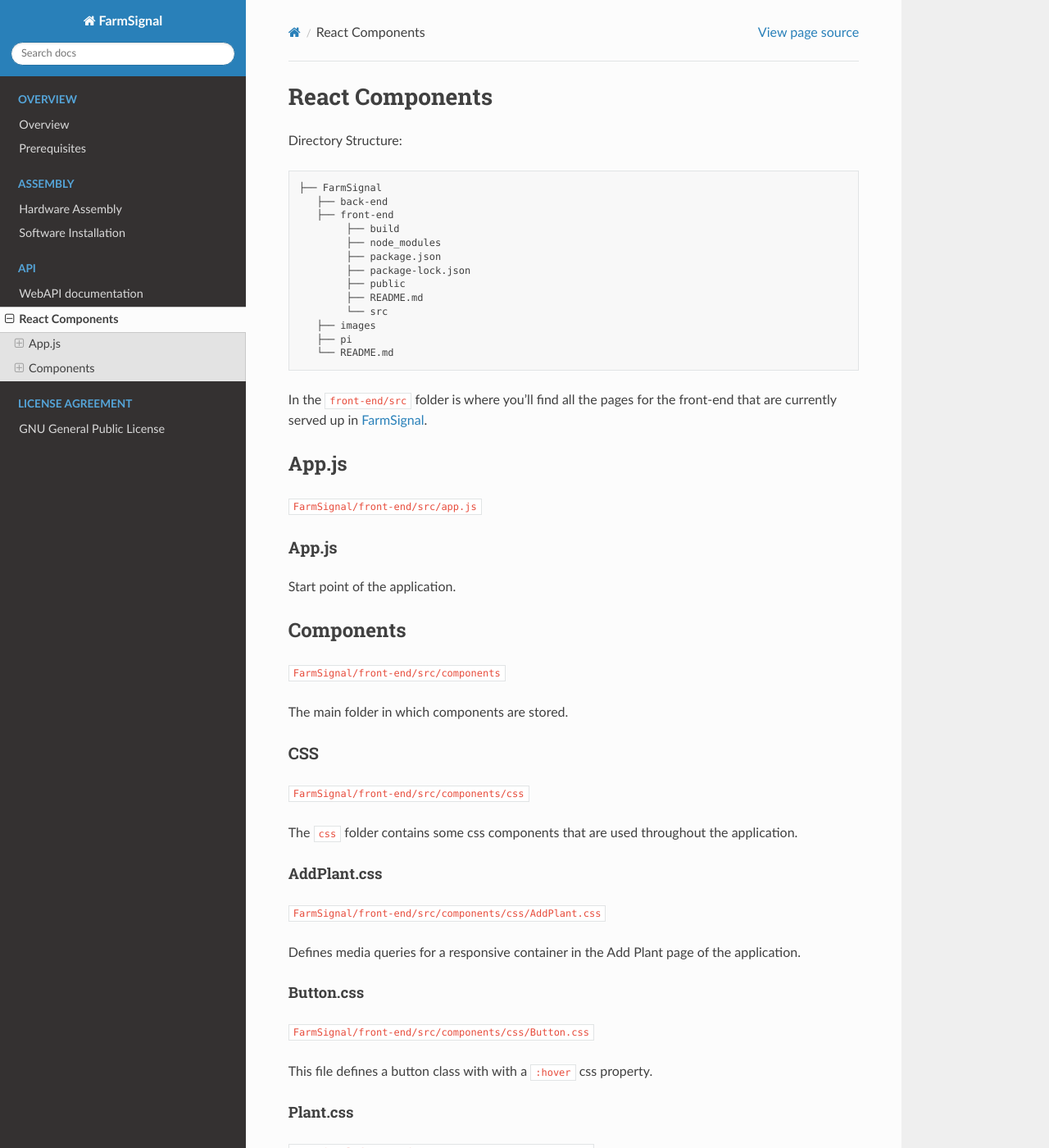
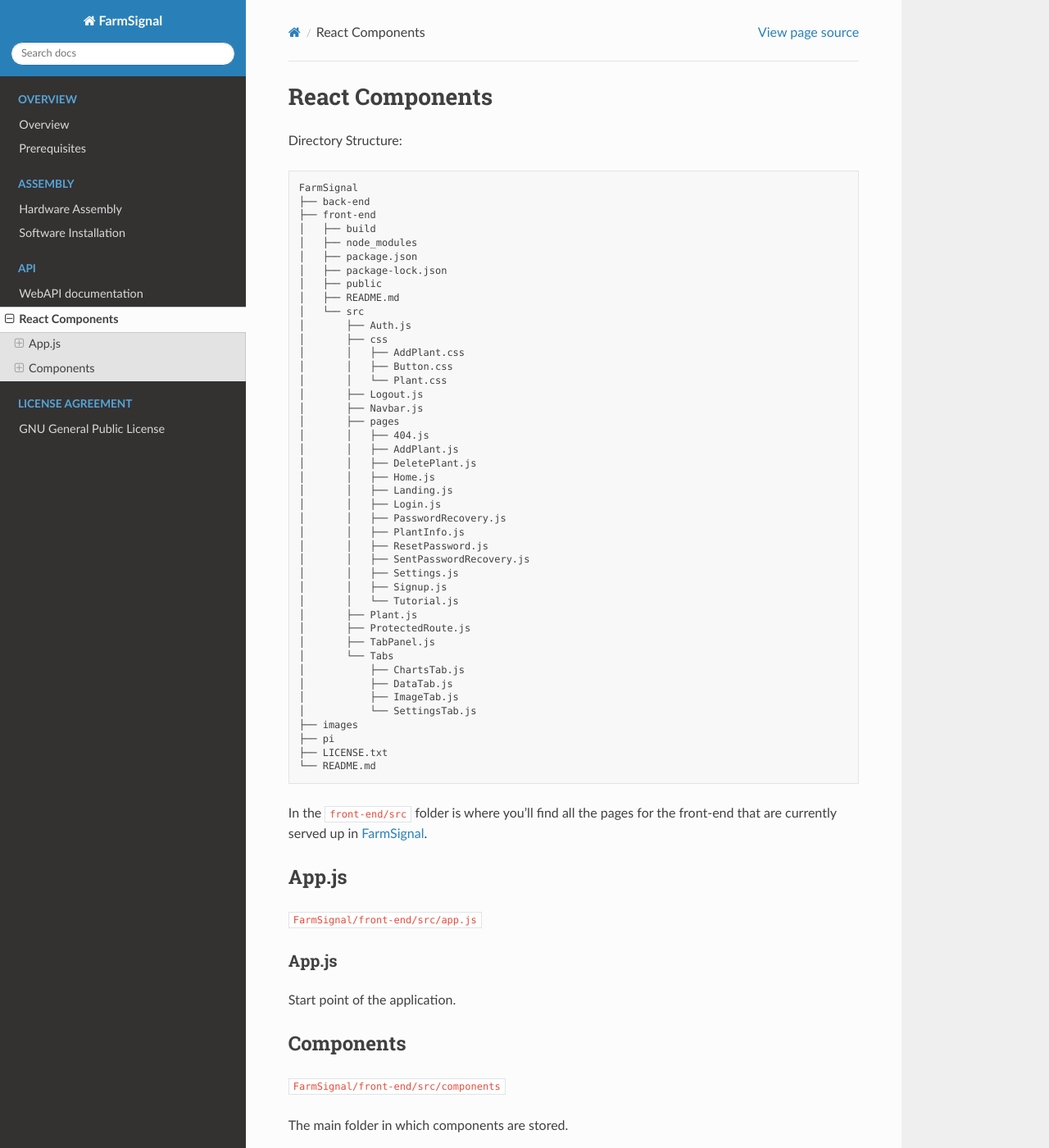
Before and after one commit to AlanConstantino/FarmSignal, a Sphinx documentation site: the page built from docs/front-end/react.rst, in a window 1280 px wide and 1400 px high. Shown: the whole window at 82% size. Built offline with Sphinx 7.4.7 and the Read the Docs theme 2.0.0, drawn with Linux system fonts in a browser that asks for light colours.

Commit message:
Fixed tree structure

```diff
--- a/docs/front-end/react.rst
+++ b/docs/front-end/react.rst
@@ -6,19 +6,49 @@
 
 .. code-block::
 
-  ├── FarmSignal
-     ├── back-end
-     ├── front-end
-          ├── build
-          ├── node_modules
-          ├── package.json
-          ├── package-lock.json
-          ├── public
-          ├── README.md
-          └── src
-     ├── images
-     ├── pi
-     └── README.md
+  FarmSignal
+  ├── back-end
+  ├── front-end
+  │   ├── build
+  │   ├── node_modules
+  │   ├── package.json
+  │   ├── package-lock.json
+  │   ├── public
+  │   ├── README.md
+  │   └── src
+  │       ├── Auth.js
+  │       ├── css
+  │       │   ├── AddPlant.css
+  │       │   ├── Button.css
+  │       │   └── Plant.css
+  │       ├── Logout.js
+  │       ├── Navbar.js
+  │       ├── pages
+  │       │   ├── 404.js
+  │       │   ├── AddPlant.js
+  │       │   ├── DeletePlant.js
+  │       │   ├── Home.js
+  │       │   ├── Landing.js
+  │       │   ├── Login.js
+  │       │   ├── PasswordRecovery.js
+  │       │   ├── PlantInfo.js
+  │       │   ├── ResetPassword.js
+  │       │   ├── SentPasswordRecovery.js
+  │       │   ├── Settings.js
+  │       │   ├── Signup.js
+  │       │   └── Tutorial.js
+  │       ├── Plant.js
+  │       ├── ProtectedRoute.js
+  │       ├── TabPanel.js
+  │       └── Tabs
+  │           ├── ChartsTab.js
+  │           ├── DataTab.js
+  │           ├── ImageTab.js
+  │           └── SettingsTab.js
+  ├── images
+  ├── pi
+  ├── LICENSE.txt
+  └── README.md
 
 In the ``front-end/src`` folder is where you'll find all the pages for the front-end that are currently served up in `FarmSignal <https://farmsignal.net>`_.
 
```
Also changed, not shown: 5 other files.
